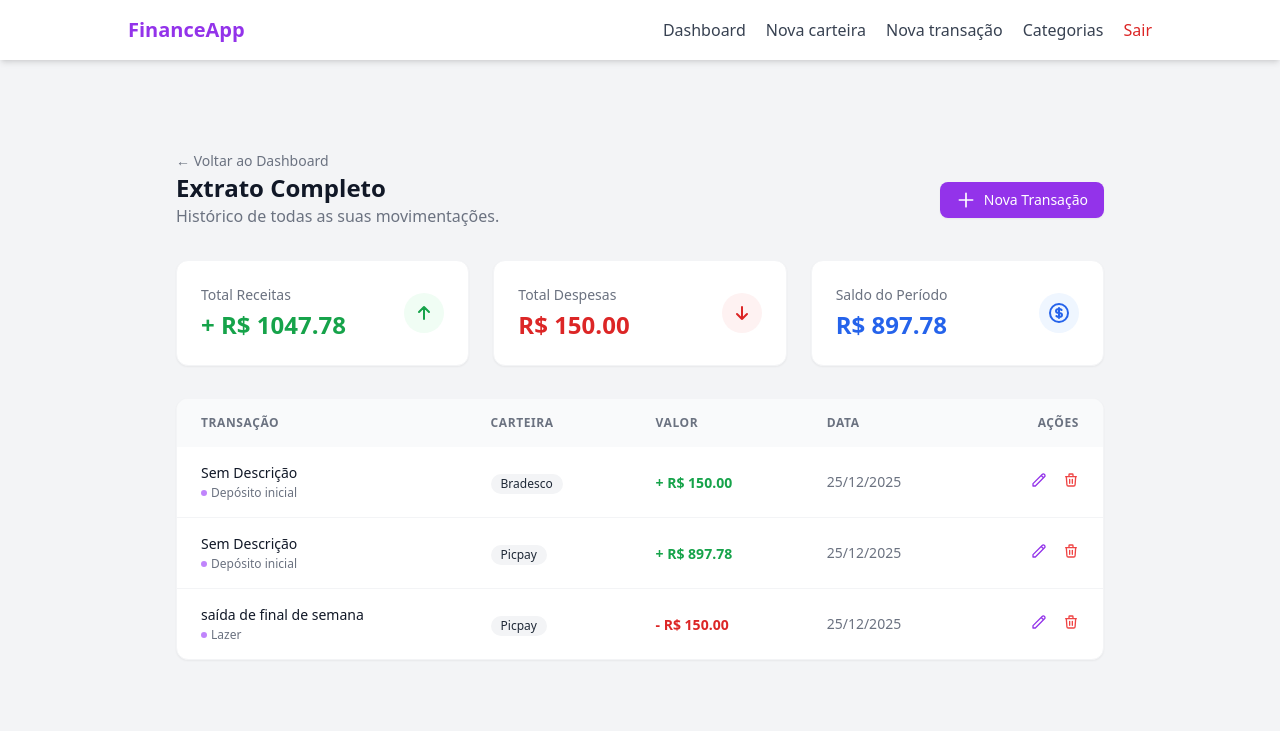
After one commit to ASJoaoVictor/projeto_final_poo_2025.2, a Flask app: page /transaction/ in a window 1280 px wide. The commit adds this page. Shown: the top 731 px of the page. Run offline with Flask 3, Linux system fonts and the light colour scheme; a user stored in the database is signed in; some libraries are stand-ins or nearby versions.

Commit message:
pagina e funções do extrato completo

```diff
--- a/controllers/transaction_controller.py
+++ b/controllers/transaction_controller.py
@@ -6,7 +6,7 @@ from models.category import UserCategory, SystemCategory
 class TransactionController():
 
     @staticmethod
-    def create_transaction(transaction_type, value, wallet_id, category_id, user_id, description=None, created_at=None):
+    def create_transaction(transaction_type, value, wallet_id, category_id, user_id, description="", created_at=None):
         try:
             value = float(value)
         except:
@@ -62,8 +62,8 @@ class TransactionController():
         return Transaction.query.filter_by(wallet_id=wallet_id).order_by(Transaction.created_at.desc()).all()
 
     @staticmethod
-    def get_transactions_by_user(user_id):
-        pass
+    def get_user_transactions(user_id):
+        return Transaction.query.join(Wallet).filter(Wallet.user_id == user_id).order_by(Transaction.created_at.desc()).all()
 
     @staticmethod
     def delete_transaction(transaction_id, user_id):
--- a/models/transaction.py
+++ b/models/transaction.py
@@ -7,13 +7,14 @@ class Transaction(db.Model):
     id = db.Column(db.Integer, primary_key= True)
     transaction_type = db.Column(db.String(20), nullable= False)
     value = db.Column(db.Float, nullable= False)
-    created_at = db.Column(db.DateTime, default= lambda: datetime.now(timezone.utc))
+    created_at = db.Column(db.DateTime, default= lambda: datetime.now(timezone.utc).date())
     description = db.Column(db.String(100), nullable= True)
 
     wallet_id = db.Column(db.Integer, db.ForeignKey("wallets.id"), nullable= False)
     category_id = db.Column(db.Integer, db.ForeignKey("categories.id"), nullable= False)
 
-    category = db.relationship("Category", lazy= True)
+    category = db.relationship("Category", backref= "transactions", lazy= True)
+    wallet = db.relationship("Wallet", backref= "transactions", lazy= True)
 
     def __repr__(self):
         return f"<Transaction {self.transaction_type} ! {self.value}>"
--- a/models/wallet.py
+++ b/models/wallet.py
@@ -14,7 +14,5 @@ class Wallet(db.Model):
     #chave FK
     user_id = db.Column(db.Integer, db.ForeignKey("users.id"), nullable= False)
 
-    transactions = db.relationship("Transaction", backref="wallets", lazy= True)
-
     def __repr__(self):
         return f"<Wallet {self.wallet_name}>"
--- a/routes/transaction_routes.py
+++ b/routes/transaction_routes.py
@@ -8,7 +8,25 @@ from datetime import datetime
 
 transaction_bp = Blueprint("transaction_bp", __name__, url_prefix="/transaction")
 
+@transaction_bp.route("/", methods=["GET"])
+@login_required
+def transaction_page():
+    transactions = TransactionController.get_user_transactions(user_id=current_user.id)
+    total_income = sum(t.value for t in transactions if t.transaction_type == "income")
+    total_expense = sum(t.value for t in transactions if t.transaction_type == "expense")
+    total_balance = total_income - total_expense
+
+    categories = CategoryController.get_user_categories(user_id= current_user.id)
+
+    return render_template("transaction/index.html",
+                           transactions=transactions,
+                           total_income=total_income,
+                           total_expense=total_expense,
+                           total_balance=total_balance,
+                           categories = categories)
+
 @transaction_bp.route("/new", methods=["GET"])
+@login_required
 def transaction_new_page():
     wallets = WalletController.get_wallets_by_user(user_id= current_user.id)
     categories = CategoryController.get_user_categories(user_id= current_user.id)
@@ -16,6 +34,7 @@ def transaction_new_page():
     return render_template("transaction/new.html", user_wallets= wallets, user_categories= categories)
 
 @transaction_bp.route("/create", methods=["POST"])
+@login_required
 def transaction_create():
     value = request.form.get("value")
     date_str = request.form.get("date")
@@ -45,26 +64,28 @@ def transaction_create():
 
 
 @transaction_bp.route("/edit")
+@login_required
 def transaction_edit():
     return "Em desenvolvimento"
 
 @transaction_bp.route("/<int:transaction_id>/delete", methods=["POST"])
+@login_required
 def delete_transaction(transaction_id):
     transaction = TransactionController.delete_transaction(transaction_id, current_user.id)
 
     if not transaction:
         flash("Não foi possível deletar a transação", "warning")
-        return redirect(url_for("main_bp.dashboard_page"))
+        return redirect(request.referrer)
 
     flash("Transação deletada com sucesso!", "success")
-    return redirect(url_for("main_bp.dashboard_page"))
+    return redirect(request.referrer)
 
 @transaction_bp.route("/<int:transaction_id>/edit", methods=["POST"])
 @login_required
 def edit_transaction(transaction_id):
     value = request.form.get("value")
     date_str = request.form.get("date")
-    description = request.form.get("description")
+    description = request.form.get("description").capitalize()
     category_id = request.form.get("category_id")
 
     date = datetime.strptime(date_str, "%Y-%m-%d")
@@ -79,7 +100,8 @@ def edit_transaction(transaction_id):
 
     if not transaction:
         flash("Não foi possível editar a transação", "warning")
-        return redirect(url_for("main_bp.dashboard_page"))
-    print("Transaction:", transaction.wallet_id)
+        return redirect(request.referrer)
+
     flash("Transação editada com sucesso!", "success")
-    return redirect(url_for("wallet_bp.wallet_detail_page", wallet_id=transaction.wallet_id))
+    #return redirect(url_for("wallet_bp.wallet_detail_page", wallet_id=transaction.wallet_id))
+    return redirect(request.referrer)
--- a/templates/index.html
+++ b/templates/index.html
@@ -37,7 +37,7 @@
             <div class="pt-4 border-t border-purple-500/30 flex justify-between items-center">
                 <!-- <span class="text-xs text-purple-300">Todas as carteiras somadas</span> -->
 
-                <a href="#" class="group flex items-center text-sm font-medium text-white hover:text-purple-200 transition-colors">
+                <a href="{{ url_for('transaction_bp.transaction_page') }}" class="group flex items-center text-sm font-medium text-white hover:text-purple-200 transition-colors">
                     Ver extrato completo
                     <svg class="w-4 h-4 ml-1 transform group-hover:translate-x-1 transition-transform" fill="none" stroke="currentColor" viewBox="0 0 24 24"><path stroke-linecap="round" stroke-linejoin="round" stroke-width="2" d="M13 7l5 5m0 0l-5 5m5-5H6"></path></svg>
                 </a>
--- /dev/null
+++ b/templates/transaction/index.html
@@ -0,0 +1,144 @@
+{% extends "base.html" %}
+
+{% block content %}
+<div class="max-w-7xl mx-auto px-4 sm:px-6 lg:px-8 py-8">
+    <div class="text-left pt-4">
+        <a href="{{ url_for('main_bp.dashboard_page') }}" class="text-sm text-gray-500 hover:text-purple-600 transition-colors">
+            ← Voltar ao Dashboard
+        </a>
+    </div>
+
+    <div class="flex flex-col sm:flex-row justify-between items-start sm:items-center mb-8 gap-4">
+        <div>
+            <h1 class="text-2xl font-bold text-gray-900">Extrato Completo</h1>
+            <p class="text-gray-500">Histórico de todas as suas movimentações.</p>
+        </div>
+
+        <a href="{{ url_for('transaction_bp.transaction_new_page') }}" class="inline-flex items-center px-4 py-2 bg-purple-600 hover:bg-purple-700 text-white text-sm font-medium rounded-lg transition-colors shadow-sm">
+            <svg class="w-5 h-5 mr-2" fill="none" stroke="currentColor" viewBox="0 0 24 24"><path stroke-linecap="round" stroke-linejoin="round" stroke-width="2" d="M12 4v16m8-8H4"></path></svg>
+            Nova Transação
+        </a>
+    </div>
+
+    <div class="grid grid-cols-1 md:grid-cols-3 gap-6 mb-8">
+
+        <div class="bg-white p-6 rounded-xl border border-gray-100 shadow-sm flex items-center justify-between">
+            <div>
+                <p class="text-sm text-gray-500 mb-1">Total Receitas</p>
+                <h3 class="text-2xl font-bold text-green-600">+ R$ {{ "%.2f"|format(total_income) }}</h3>
+            </div>
+            <div class="w-10 h-10 rounded-full bg-green-50 flex items-center justify-center text-green-600">
+                <svg class="w-6 h-6" fill="none" stroke="currentColor" viewBox="0 0 24 24"><path stroke-linecap="round" stroke-linejoin="round" stroke-width="2" d="M7 11l5-5m0 0l5 5m-5-5v12"></path></svg>
+            </div>
+        </div>
+
+        <div class="bg-white p-6 rounded-xl border border-gray-100 shadow-sm flex items-center justify-between">
+            <div>
+                <p class="text-sm text-gray-500 mb-1">Total Despesas</p>
+                <h3 class="text-2xl font-bold text-red-600">R$ {{ "%.2f"|format(total_expense) }}</h3>
+            </div>
+            <div class="w-10 h-10 rounded-full bg-red-50 flex items-center justify-center text-red-600">
+                <svg class="w-6 h-6" fill="none" stroke="currentColor" viewBox="0 0 24 24"><path stroke-linecap="round" stroke-linejoin="round" stroke-width="2" d="M17 13l-5 5m0 0l-5-5m5 5V6"></path></svg>
+            </div>
+        </div>
+
+        <div class="bg-white p-6 rounded-xl border border-gray-100 shadow-sm flex items-center justify-between">
+            <div>
+                <p class="text-sm text-gray-500 mb-1">Saldo do Período</p>
+                <h3 class="text-2xl font-bold {{ 'text-blue-600' if total_balance >= 0 else 'text-red-600' }}">
+                    R$ {{ "%.2f"|format(total_balance) }}
+                </h3>
+            </div>
+            <div class="w-10 h-10 rounded-full bg-blue-50 flex items-center justify-center text-blue-600">
+                <svg class="w-6 h-6" fill="none" stroke="currentColor" viewBox="0 0 24 24"><path stroke-linecap="round" stroke-linejoin="round" stroke-width="2" d="M12 8c-1.657 0-3 .895-3 2s1.343 2 3 2 3 .895 3 2-1.343 2-3 2m0-8c1.11 0 2.08.402 2.599 1M12 8V7m0 1v8m0 0v1m0-1c-1.11 0-2.08-.402-2.599-1M21 12a9 9 0 11-18 0 9 9 0 0118 0z"></path></svg>
+            </div>
+        </div>
+    </div>
+
+    <div class="bg-white rounded-xl shadow-sm border border-gray-100 overflow-hidden">
+        <table class="w-full text-left border-collapse">
+            <thead class="bg-gray-50">
+                <tr>
+                    <th class="px-6 py-4 text-xs font-semibold text-gray-500 uppercase tracking-wider">Transação</th>
+                    <th class="px-6 py-4 text-xs font-semibold text-gray-500 uppercase tracking-wider">Carteira</th> <th class="px-6 py-4 text-xs font-semibold text-gray-500 uppercase tracking-wider">Valor</th>
+                    <th class="px-6 py-4 text-xs font-semibold text-gray-500 uppercase tracking-wider">Data</th>
+                    <th class="px-6 py-4 text-xs font-semibold text-gray-500 uppercase tracking-wider text-right">Ações</th>
+                </tr>
+            </thead>
+            <tbody class="divide-y divide-gray-100">
+                {% for transaction in transactions %}
+                <tr class="hover:bg-gray-50 transition-colors group">
+
+                    <td class="px-6 py-4">
+                        <div class="flex flex-col">
+                            <span class="text-sm font-medium text-gray-900">{{ transaction.description if transaction.description else 'Sem Descrição' }}</span>
+                            <span class="text-xs text-gray-500 flex items-center gap-1 mt-0.5">
+                                <span class="w-1.5 h-1.5 rounded-full bg-purple-400"></span>
+                                {{ transaction.category.name if transaction.category else 'Sem Categoria' }}
+                            </span>
+                        </div>
+                    </td>
+
+                    <td class="px-6 py-4">
+                        <span class="inline-flex items-center px-2.5 py-0.5 rounded-full text-xs font-medium bg-gray-100 text-gray-800">
+                            {{ transaction.wallet.wallet_name }}
+                        </span>
+                    </td>
+
+                    <td class="px-6 py-4 whitespace-nowrap">
+                        <span class="text-sm font-bold {{ 'text-green-600' if transaction.transaction_type == 'income' else 'text-red-600' }}">
+                            {{ "-" if transaction.transaction_type == 'expense' else "+" }} R$ {{ "%.2f"|format(transaction.value) }}
+                        </span>
+                    </td>
+
+                    <td class="px-6 py-4 whitespace-nowrap text-sm text-gray-500">
+                        {{ transaction.created_at.strftime('%d/%m/%Y') }}
+                    </td>
+
+                    <td class="px-6 py-4 text-right">
+                        <button class="text-purple-600 hover:text-purple-700 mr-3"
+                            title="Editar"
+                            onclick="openEditTransactionModal(
+                                '{{ url_for('transaction_bp.edit_transaction', transaction_id=transaction.id) }}',
+                                '{{transaction.value}}',
+                                '{{ transaction.created_at.strftime('%Y-%m-%d') if transaction.created_at else '' }}',
+                                '{{transaction.description}}',
+                                '{{transaction.category_id}}'
+                            )"
+                            {% if transaction.category.type == 'system' %} disabled {% endif %}>
+                            <svg class="w-4 h-4" fill="none" stroke="currentColor" viewBox="0 0 24 24"><path stroke-linecap="round" stroke-linejoin="round" stroke-width="2" d="M15.232 5.232l3.536 3.536m-2.036-5.036a2.5 2.5 0 113.536 3.536L6.5 21.036H3v-3.572L16.732 3.732z"></path></svg>
+                        </button>
+                        <button class="text-red-500 hover:text-red-700"
+                            title="Deletar"
+                            onclick="openConfirmModal(
+                            '{{ url_for('transaction_bp.delete_transaction', transaction_id=transaction.id) }}',
+                            'Excluir Transação',
+                            'Tem certeza que deseja apagar a transação de R$ {{ transaction.value }}? O saldo da carteira será atualizado.'
+                            )"
+                            class="text-red-600 hover:text-red-800 hover:underline transition-colors font-medium text-sm flex items-center gap-1"
+                            {% if transaction.category.type == 'system' %} disabled {% endif %}>
+                            <svg class="w-4 h-4" fill="none" stroke="currentColor" viewBox="0 0 24 24"><path stroke-linecap="round" stroke-linejoin="round" stroke-width="2" d="M19 7l-.867 12.142A2 2 0 0116.138 21H7.862a2 2 0 01-1.995-1.858L5 7m5 4v6m4-6v6m1-10V4a1 1 0 00-1-1h-4a1 1 0 00-1 1v3M4 7h16"></path></svg>
+                        </button>
+                    </td>
+                </tr>
+                {% endfor %}
+            </tbody>
+        </table>
+
+        {% if not transactions %}
+        <div class="p-12 text-center">
+            <div class="w-16 h-16 bg-gray-100 rounded-full flex items-center justify-center mx-auto mb-4 text-gray-400">
+                <svg class="w-8 h-8" fill="none" stroke="currentColor" viewBox="0 0 24 24"><path stroke-linecap="round" stroke-linejoin="round" stroke-width="2" d="M9 5H7a2 2 0 00-2 2v12a2 2 0 002 2h10a2 2 0 002-2V7a2 2 0 00-2-2h-2M9 5a2 2 0 002 2h2a2 2 0 002-2M9 5a2 2 0 012-2h2a2 2 0 012 2"></path></svg>
+            </div>
+            <h3 class="text-lg font-medium text-gray-900">Nenhuma transação encontrada</h3>
+            <p class="text-gray-500 mt-1">Comece adicionando movimentações nas suas carteiras.</p>
+        </div>
+        {% endif %}
+    </div>
+
+</div>
+
+{% include 'transaction/modal_edit.html' %}
+{% include 'components/modal_confirm.html' %}
+
+{% endblock %}
--- a/templates/transaction/new.html
+++ b/templates/transaction/new.html
@@ -97,7 +97,7 @@
                 Confirmar Transação
             </button>
 
-            <a href="{{ url_for('main_bp.dashboard_page') }}" class="text-center text-sm text-gray-500 hover:text-purple-600 transition-colors">
+            <a href="{{ request.referrer }}" class="text-center text-sm text-gray-500 hover:text-purple-600 transition-colors">
                 Cancelar e voltar
             </a>
 
```
Also changed, not shown: templates/wallet/detail.html (+15 -9 lines), instance/finance.db.
